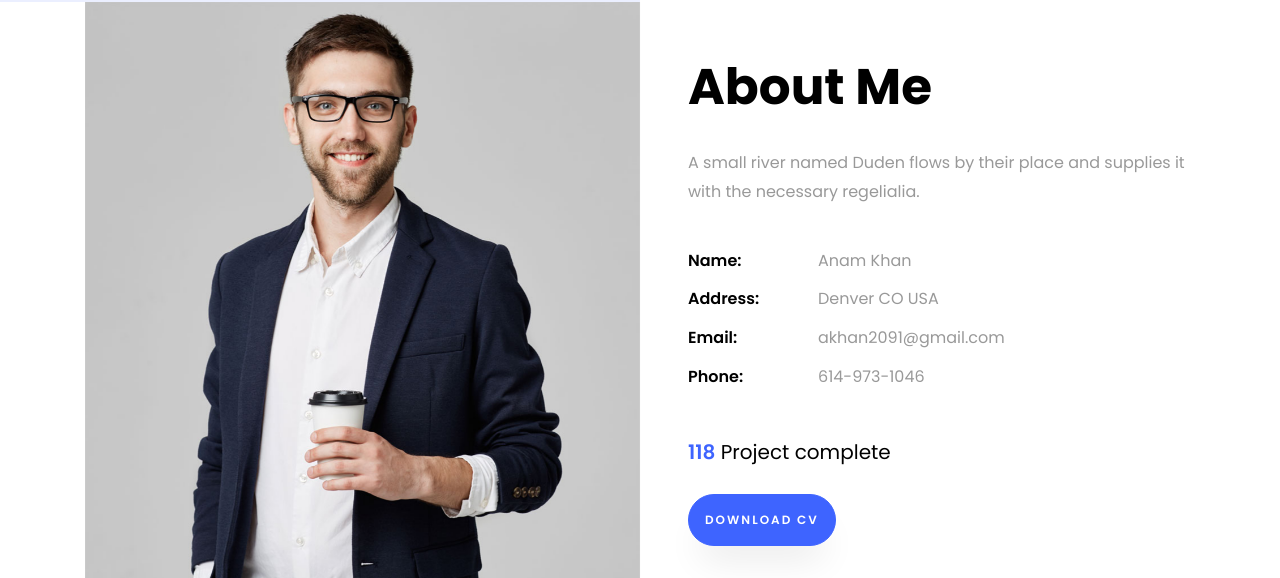
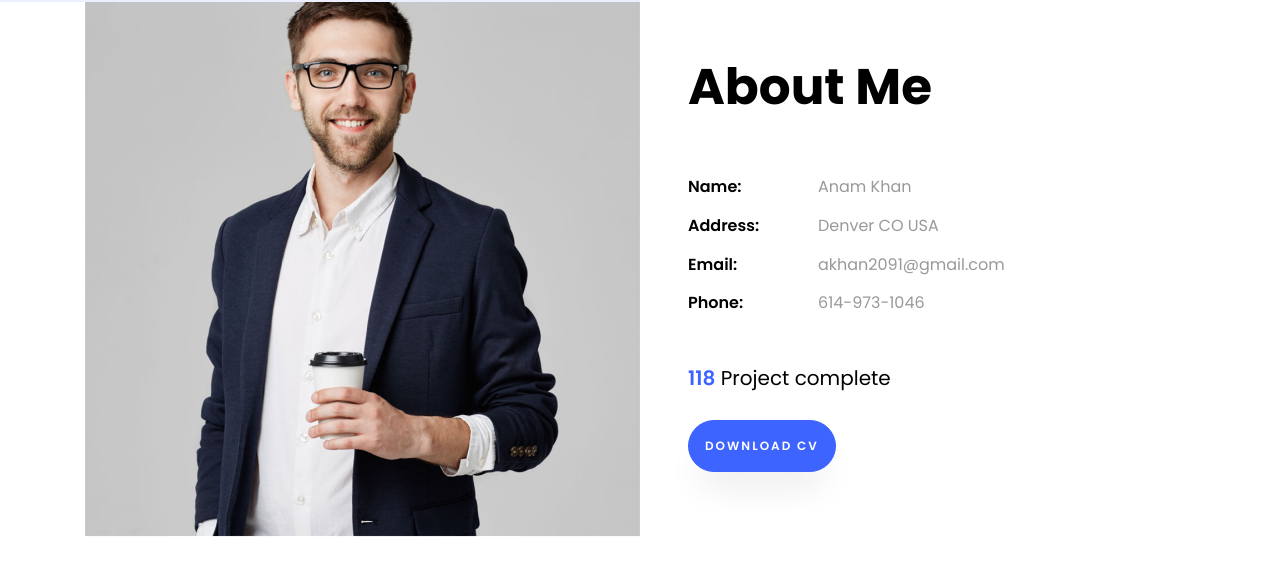
Before and after one commit to Anam2091/portfolio, a plain HTML site: page index.html in a window 1280 px wide. Shown: the part 798-1376 px from the top of the page. Drawn offline with Linux system fonts and the light colour scheme; files whose address does not match are found by name.

Commit message:
deleted info

```diff
--- a/index.html
+++ b/index.html
@@ -86,7 +86,7 @@
 		          <div class="col-md-12 heading-section ftco-animate">
 		          	<h1 class="big">About</h1>
 		            <h2 class="mb-4">About Me</h2>
-		            <p>A small river named Duden flows by their place and supplies it with the necessary regelialia.</p>
+
 		            <ul class="about-info mt-4 px-md-0 px-2">
 		            	<li class="d-flex"><span>Name:</span> <span>Anam Khan</span></li>
 		            	<li class="d-flex"><span>Address:</span> <span>Denver CO USA</span></li>
```
